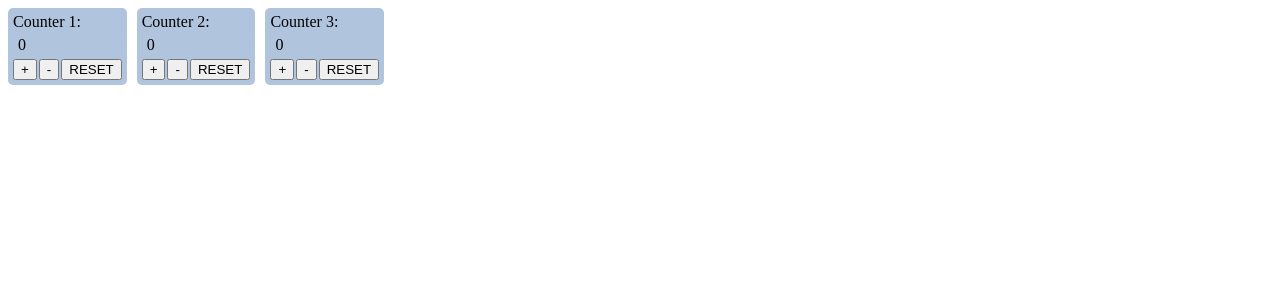
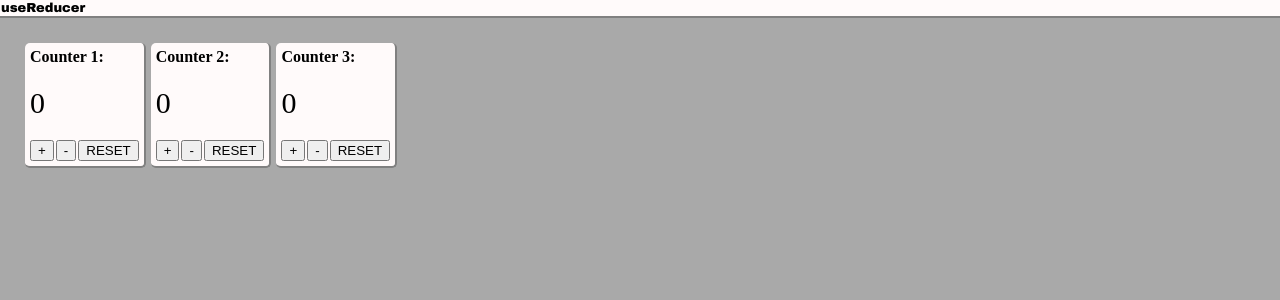
Before and after one commit to alexsavinov/octen-react, a React (Create React App) app: page / in a window 1280 px wide. Shown: the top 300 px of the page. Built offline with nearby package versions, Linux system fonts and the light colour scheme; the HTML template or start-up script is replaced by a standard one.

Commit message:
react - lesson04 - hw

```diff
--- a/src/App.css
+++ b/src/App.css
@@ -1,15 +1,48 @@
+body {
+    background-color: darkgray;
+    padding: 0px;
+    margin: 0px;
+}
+
 .wrap {
     display: flex;
-    gap: 10px;
+    flex-direction: column;
+}
+
+.header {
+    background-color: snow;
+    border-bottom: 2px solid grey;
+    padding: 1px;
+    font-family: "Arial Black";
+    font-size: 13px;
+}
+
+.counters {
+    display: flex;
+    margin: 25px;
+    gap: 5px;
 }
 
 .counter {
-    background-color: lightsteelblue;
+    background-color: snow;
     border-radius: 5px;
+    border-bottom: 2px solid grey;
+    border-right: 2px solid grey;
     padding: 5px;
+    display: flex;
+    flex-direction: column;
+    gap: 20px;
 }
 
 .buttons {
     display: flex;
     gap: 2px;
 }
+
+.name {
+    font-weight: bolder;
+}
+
+.value {
+    font-size: 30px;
+}
--- a/src/App.js
+++ b/src/App.js
@@ -5,24 +5,26 @@ import "./App.css";
 const reducer = (state, action) => {
     switch (action.type) {
         case 'increase':
-            return {...state, [`count${action.id}`]: state[`count${action.id}`] + 1};
+            return {...state, [`counter${action.id}`]: state[`counter${action.id}`] + 1};
         case 'decrease':
-            return {...state, [`count${action.id}`]: state[`count${action.id}`] - 1};
+            return {...state, [`counter${action.id}`]: state[`counter${action.id}`] - 1};
         case 'reset':
-            return {...state, [`count${action.id}`]: action.payload};
+            return {...state, [`counter${action.id}`]: action.payload};
         default:
             throw new Error('Unsupported action type!');
     }
 }
 
 function App() {
-    const [state, dispatch] = useReducer(reducer, {count1: 0, count2: 0, count3: 0});
+    const [state, dispatch] = useReducer(reducer, {counter1: 0, counter2: 0, counter3: 0});
 
     return (
         <div className={'wrap'}>
+            <div className={'header'}>useReducer</div>
+            <div className={'counters'}>
                 <div className={'counter'}>
                     <div className={'name'}>Counter 1:</div>
-                <div className={'counter'}>{state.count1}</div>
+                    <div className={'value'}>{state.counter1}</div>
                     <div className={'buttons'}>
                         <button onClick={() => dispatch({type: 'increase', id: 1})}>+</button>
                         <button onClick={() => dispatch({type: 'decrease', id: 1})}>-</button>
@@ -31,7 +33,7 @@ function App() {
                 </div>
                 <div className={'counter'}>
                     <div className={'name'}>Counter 2:</div>
-                <div className={'counter'}>{state.count2}</div>
+                    <div className={'value'}>{state.counter2}</div>
                     <div className={'buttons'}>
                         <button onClick={() => dispatch({type: 'increase', id: 2})}>+</button>
                         <button onClick={() => dispatch({type: 'decrease', id: 2})}>-</button>
@@ -40,7 +42,7 @@ function App() {
                 </div>
                 <div className={'counter'}>
                     <div className={'name'}>Counter 3:</div>
-                <div className={'counter'}>{state.count3}</div>
+                    <div className={'value'}>{state.counter3}</div>
                     <div className={'buttons'}>
                         <button onClick={() => dispatch({type: 'increase', id: 3})}>+</button>
                         <button onClick={() => dispatch({type: 'decrease', id: 3})}>-</button>
@@ -48,6 +50,7 @@ function App() {
                     </div>
                 </div>
             </div>
+        </div>
     );
 }
 
```
Lines whose indentation alone changed are shown as unchanged.
